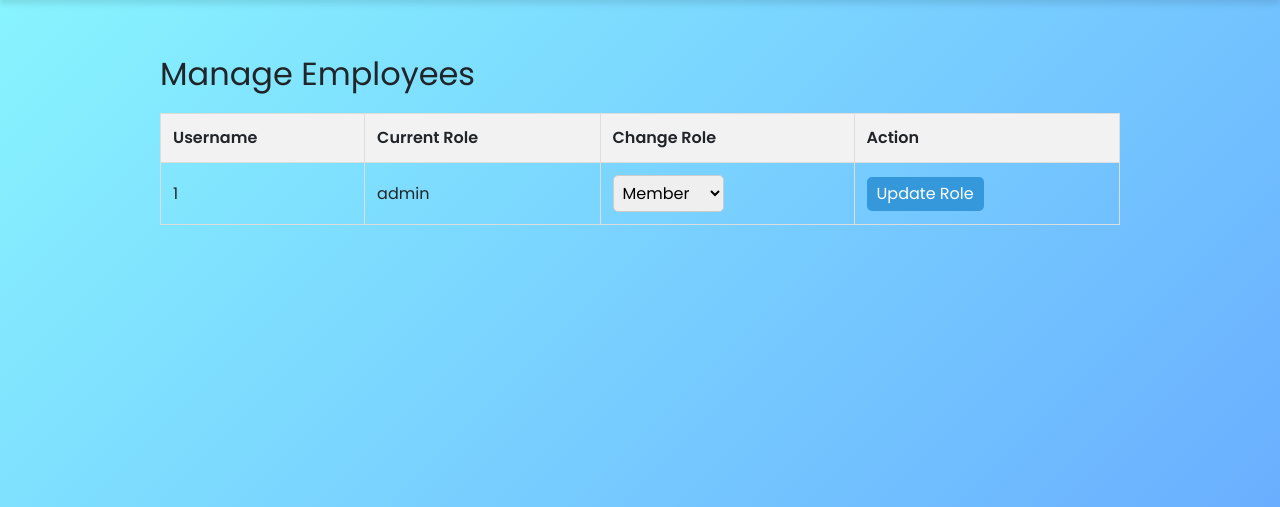
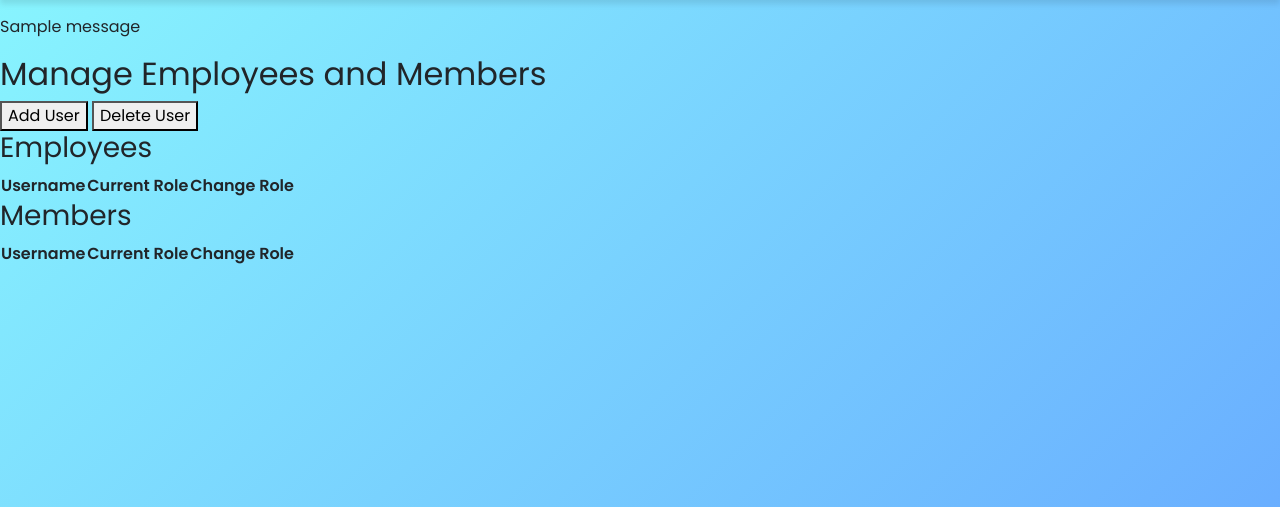
Before and after one commit to andrewperezledo/Q.U.A.C.K.-Library-Management-System, a Flask app: page /admin/manage-employees in a window 1280 px wide. Shown: the part 76-583 px from the top of the page. Run offline with Flask 3, Linux system fonts and the light colour scheme; the visitor is signed in with stand-in values (Sample User, id 1); one stand-in notice (Sample message) is shown; a database or web service that is not in the repository returns one stand-in record (values such as "Sample title"); lists and menus that the app fills with data are empty; some libraries are stand-ins or nearby versions.

Commit message:
Griffin Cook on User management

```diff
--- a/DatabaseTools/databasetools.py
+++ b/DatabaseTools/databasetools.py
@@ -548,3 +548,13 @@ def checkUserOverdue(username):
         if movie["due_date"] < present:
             overdue_items.append(movie)
     return overdue_items
+
+# Griffins changes he sent in discord
+def admin_create_user(username, password, usertype):
+    return userCreation(username, password, usertype)
+
+def admin_delete_user(username):
+    database = cluster['Userdata']
+    coll = database['Users']
+    result = coll.delete_one({"_id": username})
+    return result.deleted_count > 0
--- a/app.py
+++ b/app.py
@@ -364,15 +364,74 @@ def logout():
     session.pop('usertype', None)
     return redirect(url_for('homepage'))
 
-
-@app.route('/admin/manage-employees')
+# Changes here too
+@app.route('/admin/manage-employees', methods=['GET', 'POST'])
 def manage_employees():
     if 'usertype' in session and session['usertype'] == 'admin':
-        users = getAllUsers()  # You'll need to create this function in databasetools.py
+        if request.method == 'POST':
+            action = request.form.get('action')
+
+            if action == 'add':
+                username = request.form['username']
+                password = request.form['password']
+                usertype = request.form['usertype']
+                result = admin_create_user(username, password, usertype)
+                if result == "success":
+                    flash('User added successfully', 'success')
+                else:
+                    flash('Failed to add user', 'error')
+
+            elif action == 'update':
+                username = request.form['username']
+                new_role = request.form['new_role']
+                if updateUserRole(username, new_role):
+                    flash('User role updated successfully', 'success')
+                else:
+                    flash('Failed to update user role', 'error')
+
+            elif action == 'delete':
+                username = request.form['username']
+                if admin_delete_user(username):
+                    flash('User deleted successfully', 'success')
+                else:
+                    flash('Failed to delete user', 'error')
+
+            return redirect(url_for('manage_employees'))
+
+        users = getAllUsers()
         return render_template('manage_employees.html', users=users)
     else:
         return redirect(url_for('homepage'))
 
+# More new griffin code
+@app.route('/employee/manage-members', methods=['GET', 'POST'])
+def manage_members():
+    if 'usertype' in session and session['usertype'] in ['employee', 'admin']:
+        if request.method == 'POST':
+            action = request.form.get('action')
+
+            if action == 'add':
+                username = request.form['username']
+                password = request.form['password']
+                result = admin_create_user(username, password, 'member')
+                if result == "success":
+                    flash('Member added successfully', 'success')
+                else:
+                    flash('Failed to add member', 'error')
+
+            elif action == 'delete':
+                username = request.form['username']
+                if admin_delete_user(username):
+                    flash('Member deleted successfully', 'success')
+                else:
+                    flash('Failed to delete member', 'error')
+
+            return redirect(url_for('manage_members'))
+
+        members = [user for user in getAllUsers() if user['usertype'] == 'member']
+        return render_template('manage_members.html', members=members)
+    else:
+        return redirect(url_for('homepage'))
 
 @app.route('/admin/update-user-role', methods=['POST'])
 def update_user_role():
--- a/static/css/manage-employee.css
+++ b/static/css/manage-employee.css
@@ -40,3 +40,33 @@
 .update-button:hover {
     background-color: #2980b9;
 }
+.action-buttons {
+    margin-bottom: 20px;
+}
+
+.action-buttons .update-button {
+    margin-right: 10px;
+}
+
+#addUserForm, #deleteUserForm, #addMemberForm, #deleteMemberForm {
+    background-color: #f9f9f9;
+    padding: 20px;
+    border-radius: 5px;
+    margin-bottom: 20px;
+}
+
+#addUserForm input, #deleteUserForm input, #addMemberForm input, #deleteMemberForm input {
+    width: 100%;
+    padding: 10px;
+    margin-bottom: 10px;
+    border: 1px solid #ccc;
+    border-radius: 5px;
+}
+
+.manage-employees-container h2, .manage-employees-container h3 {
+    margin-bottom: 20px;
+}
+
+.manage-employees-container p {
+    margin-bottom: 30px;
+}
--- a/templates/employee.html
+++ b/templates/employee.html
@@ -14,7 +14,7 @@
         <div class="admin-buttons">
             <a href="/events/create/" class="admin-button">Create Event</a>
             <a href="/catalog" class="admin-button">Manage Inventory</a>
-            <a href="/create-item" class="admin-button">Create Item</a>
+            <a href="/employee/manage-members" class="admin-button">Manage Members</a>
             <a href="/logout"  class="admin-button logout-button">Logout</a>
         </div>
     </div>
--- a/templates/manage_employees.html
+++ b/templates/manage_employees.html
@@ -1,42 +1,115 @@
 {% extends "base.html" %}
-{% block title %} QUACK Manage Employees {% endblock %}
-{% block styles %}
-<link rel="stylesheet" type="text/css" href="{{ url_for('static', filename='css/manage-employee.css')}}"/>
-{% endblock %}
+{% block title %}QUACK Manage Employees and Members{% endblock %}
+{% block content %}
 
-{% block content %}
 <div class="manage-employees-container">
-    <h2>Manage Employees</h2>
+    {% with messages = get_flashed_messages() %}
+        {% if messages %}
+                {% for msg in messages %}
+                    <p>{{msg}}</p>
+                {% endfor %}
+        {% endif %}
+    {% endwith %}
+    <h2>Manage Employees and Members</h2>
+
+    <div class="action-buttons">
+        <button class="update-button" onclick="showForm('addUserForm')">Add User</button>
+        <button class="update-button" onclick="showForm('deleteUserForm')">Delete User</button>
+    </div>
+
+    <div id="addUserForm" style="display: none;">
+        <h3>Add New User</h3>
+        <form action="{{ url_for('manage_employees') }}" method="post">
+            <input type="hidden" name="action" value="add">
+            <input type="text" name="username" placeholder="Username" required>
+            <input type="password" name="password" placeholder="Password" required>
+            <select name="usertype" class="role-select">
+                <option value="member">Member</option>
+                <option value="employee">Employee</option>
+                <option value="admin">Admin</option>
+            </select>
+            <button type="submit" class="update-button">Add User</button>
+        </form>
+    </div>
+
+    <div id="deleteUserForm" style="display: none;">
+        <h3>Delete User</h3>
+        <form action="{{ url_for('manage_employees') }}" method="post">
+            <input type="hidden" name="action" value="delete">
+            <input type="text" name="username" placeholder="Username" required>
+            <button type="submit" class="update-button">Delete User</button>
+        </form>
+    </div>
+
+    <h3>Employees</h3>
     <table class="user-table">
         <thead>
             <tr>
                 <th>Username</th>
                 <th>Current Role</th>
                 <th>Change Role</th>
-                <th>Action</th>
             </tr>
         </thead>
         <tbody>
             {% for user in users %}
+                {% if user.usertype in ['employee', 'admin'] %}
                     <tr>
                         <td>{{ user.username }}</td>
                         <td>{{ user.usertype }}</td>
                         <td>
-                    <form action="{{ url_for('update_user_role') }}" method="POST">
+                            <form action="{{ url_for('update_user_role') }}" method="post">
                                 <input type="hidden" name="username" value="{{ user.username }}">
                                 <select name="new_role" class="role-select">
-                            <option value="member" {% if user.usertype == 'member' %}selected{% endif %}>Member</option>
                                     <option value="employee" {% if user.usertype == 'employee' %}selected{% endif %}>Employee</option>
                                     <option value="admin" {% if user.usertype == 'admin' %}selected{% endif %}>Admin</option>
                                 </select>
-                </td>
-                <td>
-                        <button type="submit" class="update-button">Update Role</button>
+                                <button type="submit" class="update-button">Update</button>
                             </form>
                         </td>
                     </tr>
+                {% endif %}
+            {% endfor %}
+        </tbody>
+    </table>
+
+    <h3>Members</h3>
+    <table class="user-table">
+        <thead>
+            <tr>
+                <th>Username</th>
+                <th>Current Role</th>
+                <th>Change Role</th>
+            </tr>
+        </thead>
+        <tbody>
+            {% for user in users %}
+                {% if user.usertype == 'member' %}
+                    <tr>
+                        <td>{{ user.username }}</td>
+                        <td>{{ user.usertype }}</td>
+                        <td>
+                            <form action="{{ url_for('update_user_role') }}" method="post">
+                                <input type="hidden" name="username" value="{{ user.username }}">
+                                <select name="new_role" class="role-select">
+                                    <option value="member" selected>Member</option>
+                                    <option value="employee">Employee</option>
+                                </select>
+                                <button type="submit" class="update-button">Update</button>
+                            </form>
+                        </td>
+                    </tr>
+                {% endif %}
             {% endfor %}
         </tbody>
     </table>
 </div>
+
+<script>
+function showForm(formId) {
+    document.getElementById('addUserForm').style.display = 'none';
+    document.getElementById('deleteUserForm').style.display = 'none';
+    document.getElementById(formId).style.display = 'block';
+}
+</script>
+
 {% endblock %}
```
Also changed, not shown: templates/manage_members.html (added, +66 -0 lines). Lines whose indentation alone changed are shown as unchanged.
